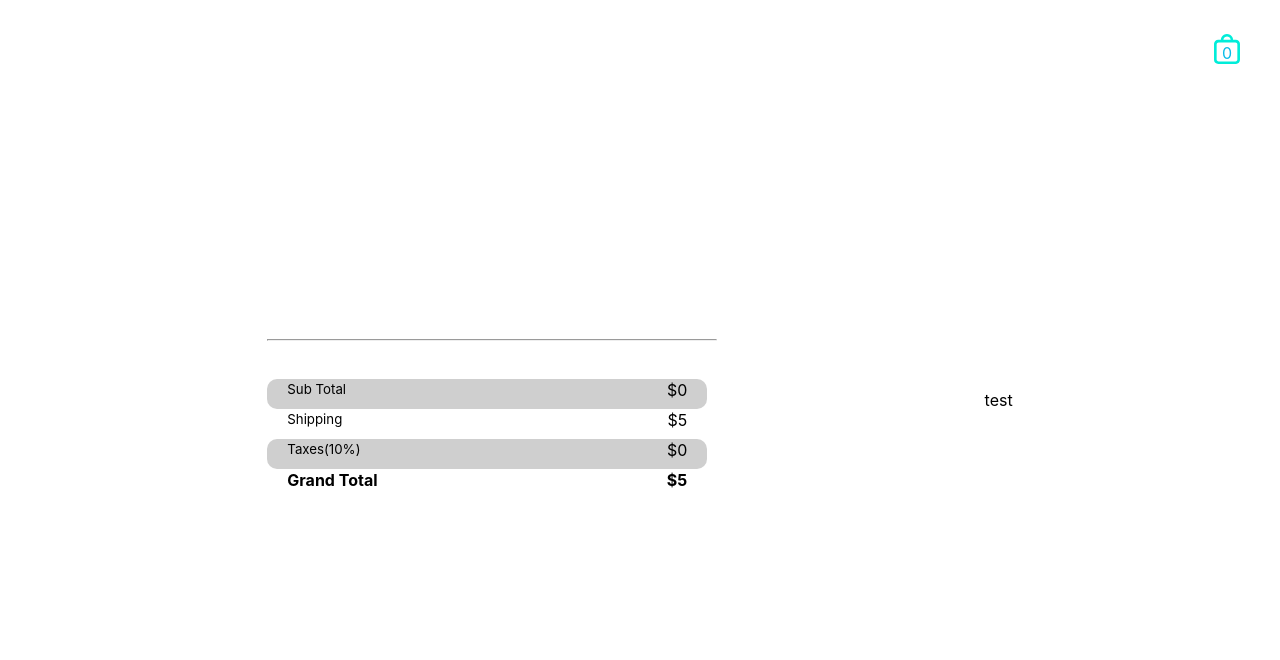
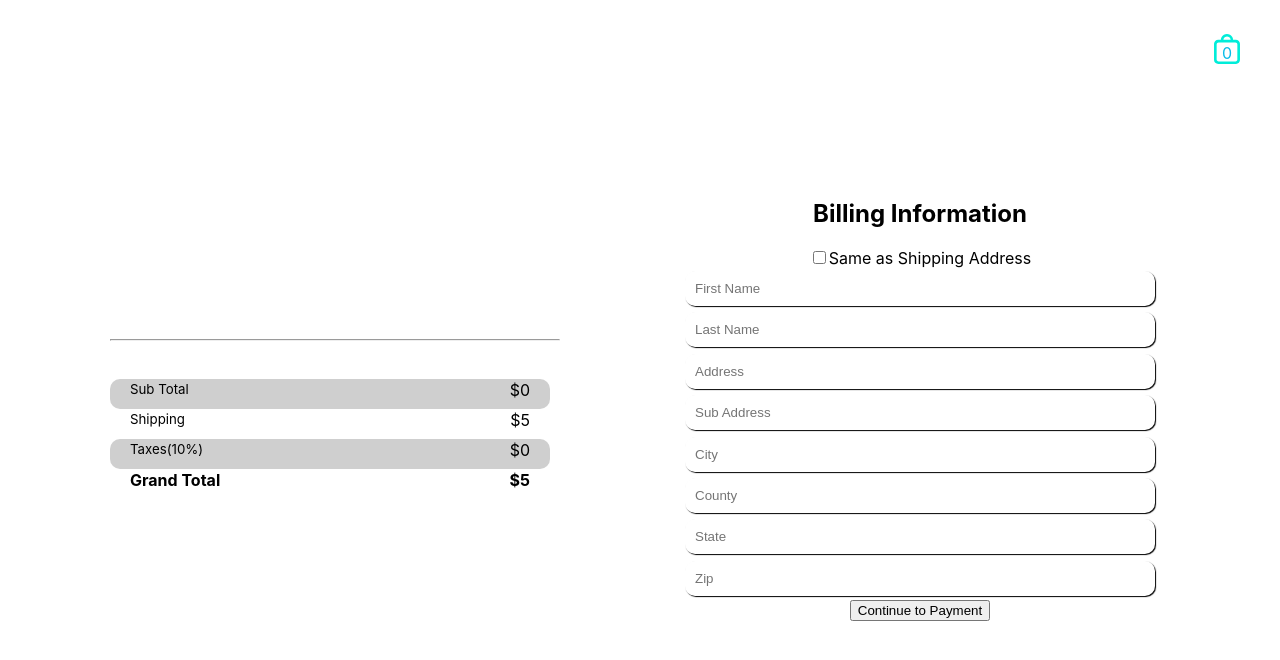
Before and after one commit to stetsonharding/musical-sweatpants, a React (Create React App) app: page /orderDetails in a window 1280 px wide. Both pictures are taken after a click on the button "Continue to Billing". Shown: the top 660 px of the page. Built offline with nearby package versions, Linux system fonts and the light colour scheme.

Commit message:
Billing Form Implimented.

```diff
--- /dev/null
+++ b/src/components/orderInfo/BillingForm.js
@@ -0,0 +1,75 @@
+import React from 'react';
+import { useOrderFormContext } from '../../providers/OrderFormProvider';
+import FormInput from './FormInput';
+
+
+
+export default function BillingForm() {
+
+  const {shippingData,setBillingData, billingData} = useOrderFormContext();
+
+  console.log(billingData)
+  return (
+
+<>
+
+
+
+<div className="shipping-form-container" style={{ width: '500px', textAlign: 'center'}}>
+<h2 className="title-bold" style={{textAlign: 'center'}}>Billing Information</h2>
+
+<div className="checkbox">
+<input type="checkbox" name="SameAsShipping" onClick={() => console.log("testing")} />
+<label for='sameAsShipping'>Same as Shipping Address </label>
+</div>
+
+<FormInput
+formData={billingData}
+inputData={['firstname', 'lastname']}
+setInputData={setBillingData}
+placeholder={['First Name', 'Last Name']}
+/>
+
+<FormInput
+formData={billingData}
+inputData={['address']}
+setInputData={setBillingData}
+placeholder={['Address']}
+/>
+
+<FormInput
+formData={billingData}
+inputData={['subaddress']}
+setInputData={setBillingData}
+placeholder={['Sub Address']}
+/>
+<FormInput
+formData={billingData}
+inputData={['city']}
+setInputData={setBillingData}
+placeholder={['City']}
+/>
+<FormInput
+formData={billingData}
+inputData={['country']}
+setInputData={setBillingData}
+placeholder={['County']}
+/>
+<FormInput
+formData={billingData}
+inputData={['state']}
+setInputData={setBillingData}
+placeholder={['State']}
+/>
+<FormInput
+formData={billingData}
+inputData={['zip']}
+setInputData={setBillingData}
+placeholder={['Zip']}
+/>
+
+<button>Continue to Payment</button>
+</div>
+</>
+  )
+}
--- a/src/components/orderInfo/OrderInfoLayout.js
+++ b/src/components/orderInfo/OrderInfoLayout.js
@@ -5,7 +5,7 @@ import { useCurrentAlbumContext } from "../../providers/CurrentAlbumProvider";
 import CartBadge from "../builder/CartBadge";
 import OrderDetails from "./OrderDetails";
 import ShippingForm from "./ShippingForm"
-import Testing from "./Testing";
+import BillingForm from "./BillingForm";
 
 
 export default function OrderInfoLayout() {
@@ -19,7 +19,7 @@ export default function OrderInfoLayout() {
      <div style={{display: 'flex', alignItems: 'center', height: '100vh', justifyContent: 'space-evenly' }}>
       <OrderDetails />
 
-      {show ?  <ShippingForm setShow={setShow}/> : <Testing />}
+      {show ?  <ShippingForm setShow={setShow}/> : <BillingForm />}
 
       </div>
 
--- a/src/components/orderInfo/Testing.js
+++ /dev/null
@@ -1,10 +0,0 @@
-import React from 'react';
-
-
-export default function Testing() {
-  return (
-
-<>test</>
-
-  )
-}
--- a/src/providers/OrderFormProvider.js
+++ b/src/providers/OrderFormProvider.js
@@ -1,5 +1,5 @@
 import React, {useContext, createContext, useState } from 'react'
-import {addressData} from "../helpers/data"
+import {addressData, paymentFormData} from "../helpers/data"
 
 export const OrderFormContext = createContext(null)
 export const useOrderFormContext = () => useContext(OrderFormContext)
@@ -7,6 +7,8 @@ export const useOrderFormContext = () => useContext(OrderFormContext)
 export const OrderFormProvider = ({children}) => {
 
 const [shippingData, setShippingData] = useState(addressData)
+const [billingData, setBillingData] = useState(addressData)
+const [paymentData, setPaymentData] = useState(paymentFormData)
 //billing
 //payment
 
@@ -15,7 +17,11 @@ return(
     value={
         {
             shippingData,
-            setShippingData
+            setShippingData,
+            billingData,
+            setBillingData,
+            paymentData,
+            setPaymentData
         }
 
     }
```
